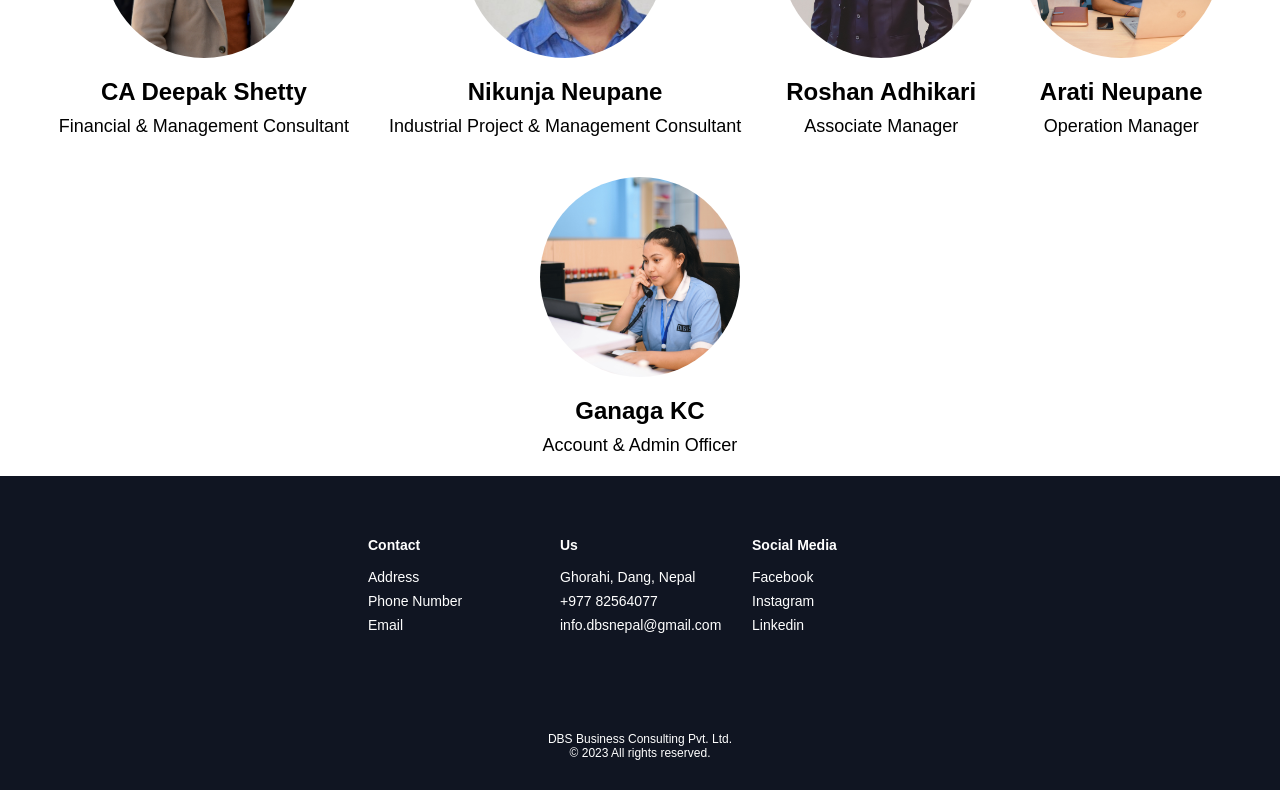
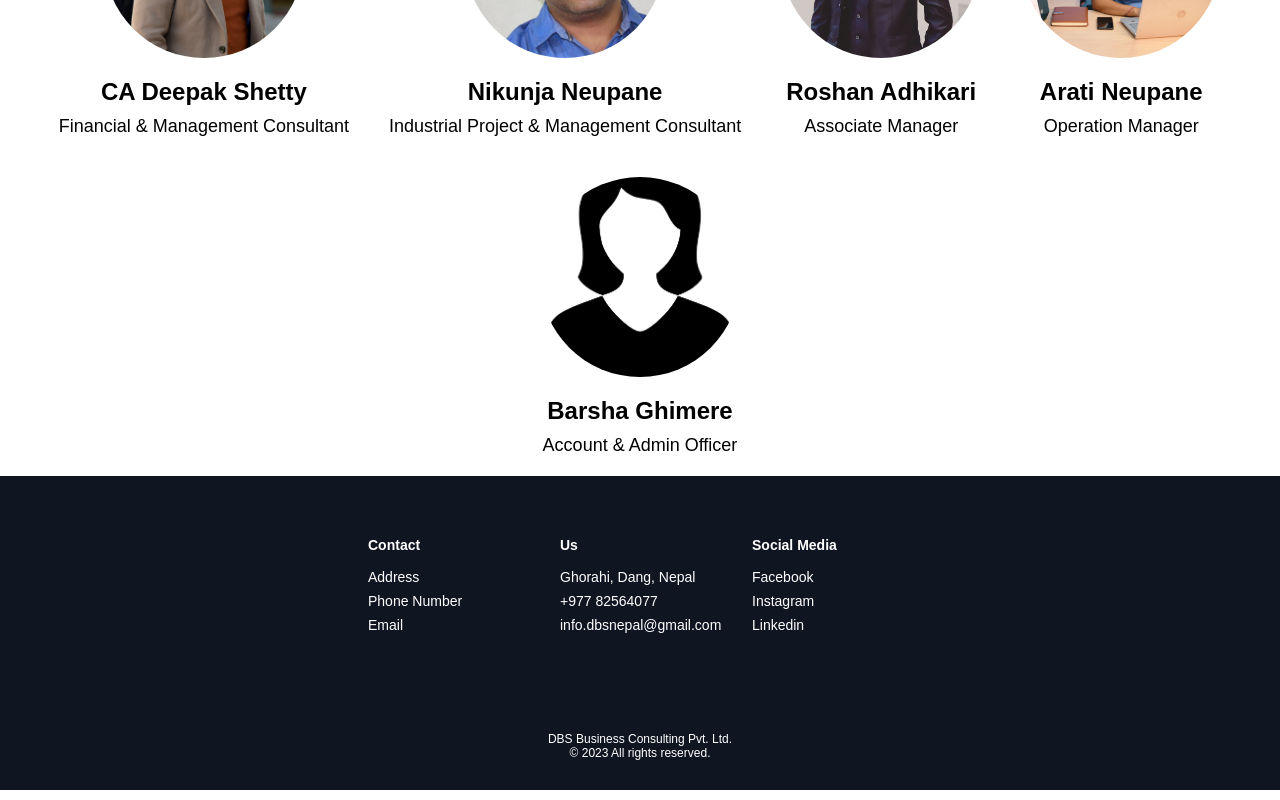
Before and after one commit to gorock007/dbs-consulting, a React (Create React App) app: page /about in a window 1280 px wide. Shown: the part 1715-2515 px from the top of the page. Built offline with nearby package versions, Linux system fonts and the light colour scheme; the HTML template or start-up script is replaced by a standard one; a web font is replaced by a local one.

Commit message:
team member update

```diff
--- a/src/components/Team.jsx
+++ b/src/components/Team.jsx
@@ -3,7 +3,7 @@ import styled from 'styled-components';
 import dpkimg from '../images/deepak.jpg'
 import nikimg from '../images/nikunja.jpg'
 import artiimg from '../images/arti.JPG'
-import gangaimg from '../images/ganga.JPG'
+import femaleimg from '../images/female.png'
 import roshanimg from '../images/roshan.jpeg'
 
 
@@ -99,13 +99,13 @@ const Team = () => {
                     <MemberRole>Associate Manager</MemberRole>
                 </MemberContainer>
                 <MemberContainer>
-                    <MemberImage src={artiimg} alt="Team member 3" />
+                <MemberImage src={artiimg} alt="Team member 3" />
                     <MemberName>Arati Neupane</MemberName>
                     <MemberRole>Operation Manager</MemberRole>
                 </MemberContainer>
                 <MemberContainer>
-                    <MemberImage src={gangaimg} alt="Team member 3" />
-                    <MemberName>Ganaga KC</MemberName>
+                <MemberImage src={femaleimg} alt="Team member 3" />
+                    <MemberName>Barsha Ghimere</MemberName>
                     <MemberRole>Account & Admin Officer</MemberRole>
                 </MemberContainer>
             </TeamContainer>
```
Also changed, not shown: src/images/female.png (added).
